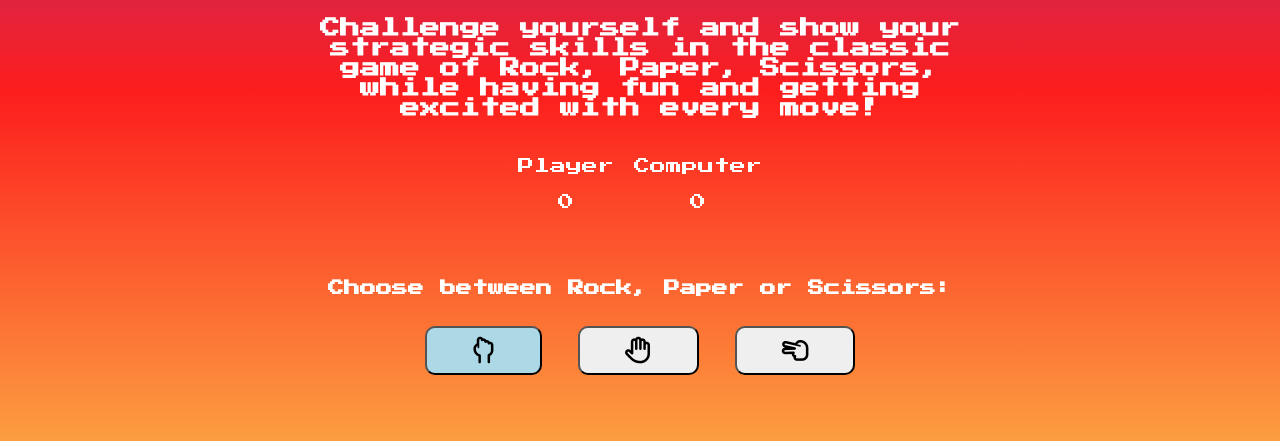
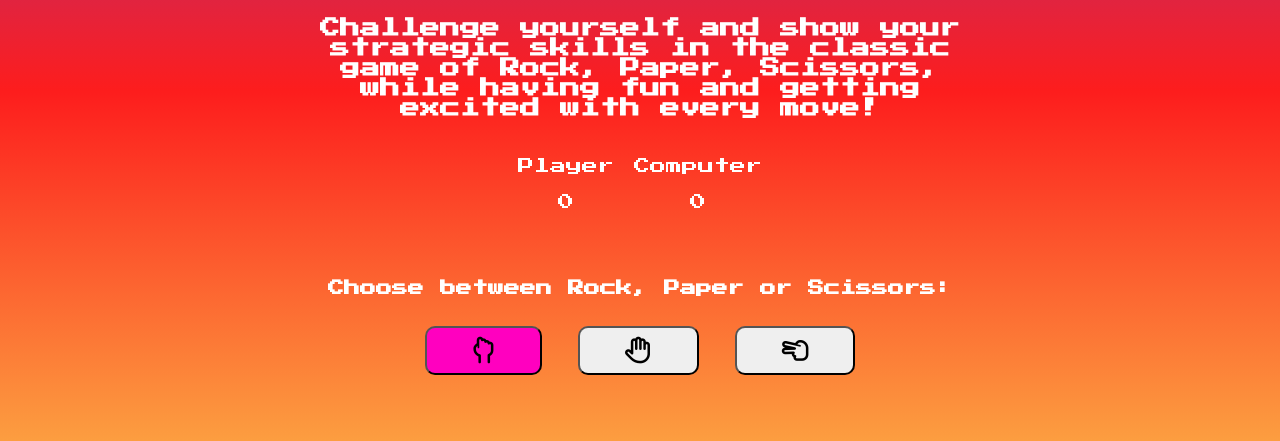
Before and after one commit to igcarvalhaes/rock-paper-scissors, a plain HTML site: page index.html in a window 1280 px wide. In both pictures the pointer is over the button 483 px from the left and 659 px from the top of the page. Shown: the part 309-750 px from the top of the page. Drawn offline with Linux system fonts and the light colour scheme.

Commit message:
Edited hover effect in buttons

```diff
--- a/style.css
+++ b/style.css
@@ -66,6 +66,7 @@ body {
 .game-status {
     display: flex;
     justify-content: center;
+    color: rgb(106, 1, 133);
 }
 
 #footer {
@@ -76,6 +77,7 @@ body {
     margin-bottom: 10px;
 }
 
+
 button {
     margin: 10px;
     padding: 15px 45px;
@@ -83,6 +85,6 @@ button {
     border-radius: 10px;
  }
 button:hover{
-    background-color: lightblue;
+    background-color: rgb(255, 0, 191);
     cursor: pointer;
 }
```
